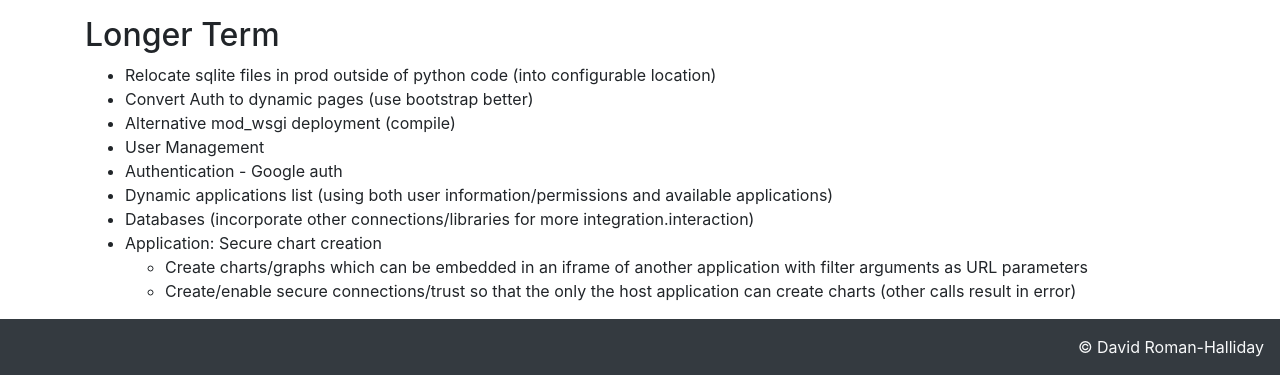
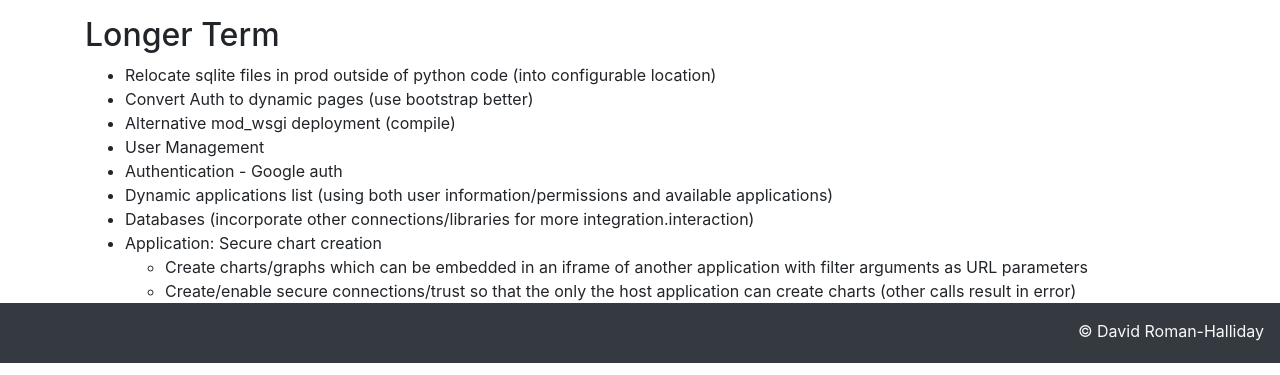
Before and after one commit to d-roman-halliday/Dirty-Master-Data-Management-Application, a Flask app: page / in a window 1280 px wide. Shown: the part 878-1253 px from the top of the page. Run offline with Flask 2, Linux system fonts and the light colour scheme; parts of the project's set-up code (start-up, migrations or seed data) failed here and were passed over; some libraries are stand-ins or nearby versions.

Commit message:
Changes so the banner at the bottom goes there on fullscreen.

```diff
--- a/dmdma/applications/mapping_data_crud/__init__.py
+++ b/dmdma/applications/mapping_data_crud/__init__.py
@@ -5,6 +5,7 @@
 
 from .models import db as crud_db
 from .models import Entity, EntityGroupMapping, Group
+
 from pickle import NONE
 
 
@@ -359,6 +360,9 @@
 
     # Create and execute query
     show_tables_sql = "SELECT name FROM sqlite_master WHERE type='table';"
+
+    # TODO: Update code for sqlalchemy 2 or 3:
+    # https://docs.sqlalchemy.org/en/20/changelog/migration_20.html
     results = bound_engine.execute(show_tables_sql)
 
     # Create HTML Table
--- /dev/null
+++ b/dmdma/static/dmdma_stylesheet.css
@@ -0,0 +1,25 @@
+/* -----------------------------------------------------------------------------
+  Sticky footer styles- Inspired: https://getbootstrap.com/docs/4.0/examples/sticky-footer-navbar/
+----------------------------------------------------------------------------- */
+html {
+  position: relative;
+  min-height: 100%;
+}
+body {
+  /* Margin bottom by footer height */
+  margin-bottom: 60px;
+}
+.footer {
+  position: absolute;
+  bottom: 0;
+  width: 100%;
+  /* Set the fixed height of the footer here */
+  height: 60px;
+}
+.footer_row {
+  /* Margin/Padding not rendering properly (supposed to do +15 then -15)
+     ends up creating horizontal scroll. So set margin 0 then in page
+     for column padding pr-0
+  */
+  margin-right: 0px;
+}
--- a/dmdma/templates/master.html
+++ b/dmdma/templates/master.html
@@ -17,6 +17,9 @@
             <!-- make me pretty with: https://bootswatch.com/ -->
             <!-- https://jsfiddle.net/HYf7q/5/ -->
             <!-- https://pythonhosted.org/Flask-Bootstrap/basic-usage.html -->
+
+            <!-- Custom styles for dmdma -->
+            <link href="{{ url_for('static', filename='dmdma_stylesheet.css') }}" rel="stylesheet">
         {%- endblock %}
         <!-- End: Styles -->
 
@@ -75,17 +78,17 @@
             </div>
         </main>
 
-        <footer>
-            <div class="pt-3 bg-dark text-light">
+        <footer class="footer bg-dark">
+            <div class="pt-3 text-light">
 <!-- Page Footer -->
         {%- block page_footer %}
-            <div class="row">
+            <div class="row footer_row">
                 <div class="col ml-3">
             {% if g.user %}
                     <p>Logged in as: {{ g.user['username'] }}</p>
             {% endif %}
                 </div>
-                <div class="col mr-3 text-right">
+                <div class="col mr-3 pr-0 text-right">
                     <p>&copy; David Roman-Halliday</p>
                 </div>
             </div>
```
